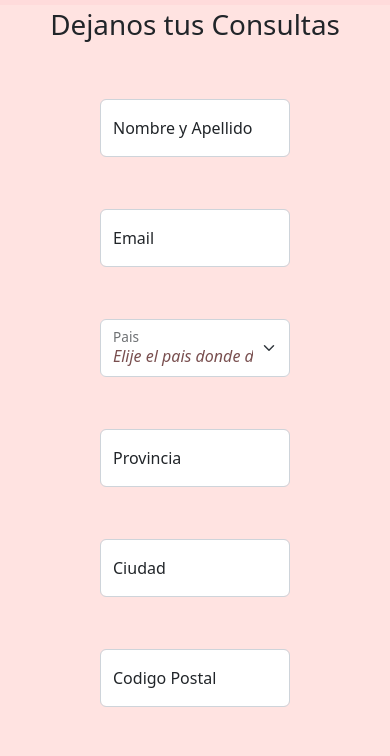
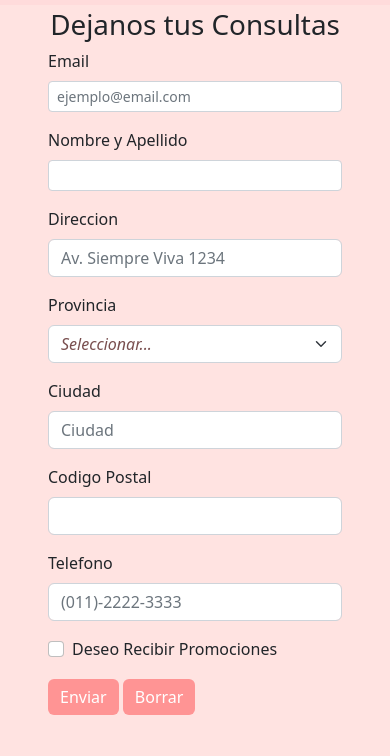
Before and after one commit to Pmonti1982/PreEntrega3_Monti, a website: page contacto.html in a window 390 px wide. Shown: the part 71-827 px from the top of the page. Drawn offline with nearby package versions, Linux system fonts and the light colour scheme.

Commit message:
Consultas.html final con responsive

```diff
--- a/contacto.html
+++ b/contacto.html
@@ -59,62 +59,80 @@
     </header>
     <main>
       <h1>Dejanos tus Consultas</h1>
-      <!--Comienzo Formulario-->
-      <div class="formulario">
-        <!--Nombre-->
-        <div class="form-floating nombre mb-3">
-          <input type="text" class="form-control" id="nombre" name="nombre" placeholder="Nombre y Apellido">
-          <label for="nombre">Nombre y Apellido</label>
+      <form class="row g-3 px-5">
+        <!------------------------Email------------------------>
+        <div class="col-md-6">
+          <label for="inputEmail" class="form-label">Email</label>
+          <input type="email" class="form-control form-control-sm" id="inputEmail" placeholder="ejemplo@email.com" required>
         </div>
-        <!--Nombre-->
+        <!------------------------Email------------------------>
 
-        <!--Email-->
-        <div class="form-floating email mb-3">
-          <input type="email" class="form-control" id="email" name="email" placeholder="name@example.com">
-          <label for="email">Email</label>
+        <!------------------------Nombre----------------------->
+        <div class="col-md-6">
+          <label for="nombre" class="form-label">Nombre y Apellido</label>
+          <input type="text" class="form-control form-control-sm" id="nombre" required>
         </div>
-        <!--Email-->
+        <!------------------------Nombre----------------------->
 
-        <!--Pais-->
-        <div class="form-floating pais mb-3">
-          <select class="form-select" id="pais" name="pais" aria-label="Pais">
-            <option selected>Elije el pais donde deseas enviar el producto</option>
-            <option value="1">Argentina</option>
-            <option value="2">Uruguay</option>
-            <option value="3">Chile</option>
+        <!------------------------Direccion-------------------->
+        <div class="col-12">
+          <label for="inputAddress" class="form-label">Direccion</label>
+          <input type="text" class="form-control" id="inputAddress" placeholder="Av. Siempre Viva 1234" required>
+        </div>
+        <!------------------------Direccion-------------------->
+
+        <!------------------------Provincia-------------------->
+        <div class="col-md-4">
+          <label for="inputState" class="form-label">Provincia</label>
+          <select id="inputState" class="form-select">
+            <option selected>Seleccionar...</option>
+            <option>Buenos Aires</option>
+            <option>CABA</option>
+            <option>Tucuman</option>
+            <option>Salta</option>
           </select>
-          <label for="pais">Pais</label>
         </div>
-        <!--Pais-->
+        <!------------------------Provincia-------------------->
 
-        <!--Provincia-->
-        <div class="form-floating provincia mb-3">
-          <input type="text" class="form-control" id="provincia" name="provincia" placeholder="Provincia">
-          <label for="provincia">Provincia</label>
+        <!------------------------Ciudad----------------------->
+        <div class="col-md-6">
+          <label for="inputCity" class="form-label">Ciudad</label>
+          <input type="text" class="form-control" id="inputCity" placeholder="Ciudad"  required>
         </div>
-        <!--Provincia-->
+        <!------------------------Ciudad----------------------->
 
-        <!--Ciudad-->
-        <div class="form-floating ciudad mb-3">
-          <input type="text" class="form-control" id="ciudad" name="ciudad" placeholder="Ciudad">
-          <label for="ciudad">Ciudad</label>
+        <!------------------------CP--------------------------->
+        <div class="col-md-2">
+          <label for="inputZip" class="form-label">Codigo Postal</label>
+          <input type="text" class="form-control" id="inputZip"  required>
         </div>
-        <!--Ciudad-->
+        <!------------------------CP--------------------------->
 
-        <!--Codigo Postal-->
-        <div class="form-floating cp mb-3">
-          <input type="text" class="form-control" id="cp" name="cp" placeholder="Codigo Postal">
-          <label for="cp">Codigo Postal</label>
+        <!------------------------Telefono--------------------->
+        <div class="col-12">
+          <label for="telefono" class="form-label">Telefono</label>
+          <input type="text" class="form-control" id="telefono" placeholder="(011)-2222-3333" required>
         </div>
-        <!--Ciudad-->
+        <!------------------------Telefono--------------------->
 
-        <!--Preguntas-->
-        <div class="form-floating preguntas">
-          <textarea class="form-control" id="preguntas" name="preguntas" placeholder="Leave a comment here" style="height: 100px"></textarea>
-          <label for="preguntas">Dejanos tu Consulta</label>
+        <!------------------------Promociones------------------>
+        <div class="col-12">
+          <div class="form-check">
+            <input class="form-check-input" type="checkbox" id="gridCheck">
+            <label class="form-check-label" for="gridCheck">
+              Deseo Recibir Promociones
+            </label>
+          </div>
+        <!------------------------Promociones------------------>
+
+        <!------------------------Botones Form----------------->
         </div>
-        <!--Preguntas-->
-      </div>
+        <div class="col-12">
+          <button type="submit" class="btn btn-primary">Enviar</button>
+          <input class="btn btn-primary" type="reset" value="Borrar">
+        </div>
+        <!------------------------Botones Form----------------->
+      </form>
     </main>
     <footer class="container-fluid py-5">
       <div class="row">
--- a/scss/estilos.scss
+++ b/scss/estilos.scss
@@ -7,8 +7,8 @@
 }
 .formulario {
     display: grid;
-    grid-template-columns: 1fr 1fr 1fr 1fr;
-    grid-template-rows: 1fr 1fr 1fr 1fr 1fr;
+    grid-template-columns: repeat (4, 1fr);
+    grid-template-rows: repeat (5, 1fr);
     gap: 10px 10px;
     grid-auto-flow: row;
     grid-template-areas:
@@ -115,21 +115,3 @@ p {
     color: rgb(255 48 108);
     font-size: 20px;
 }
-
-@media (max-width: 400px) {
-    .formulario {
-        display: grid;
-        grid-template-columns: 1fr;
-        grid-template-rows: 1fr 1fr 1fr 1fr 1fr 1fr 1fr;
-        gap: 10px 10px;
-        grid-auto-flow: row;
-        grid-template-areas:
-          "nombre"
-          "email"
-          "pais"
-          "provincia"
-          "ciudad"
-          "cp"
-          "preguntas";
-      }
-}
```
Also changed, not shown: css/estilos.css, 1 other file.
